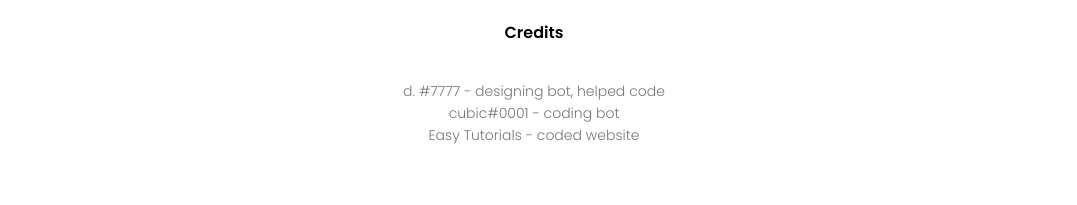
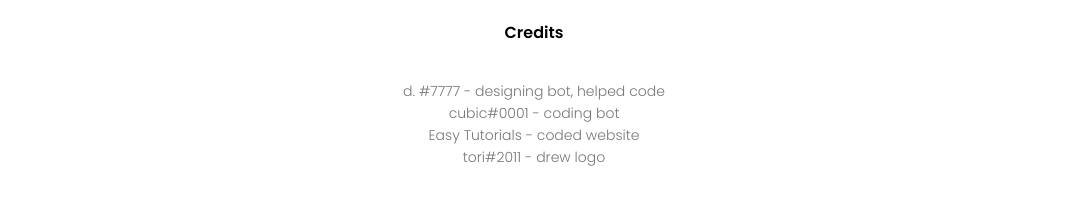
Before and after one commit to Heisenbot/Heisenbot.github.io, a plain HTML site: page contact.html in a window 1280 px wide. Shown: the part 973-1178 px from the top of the page, without its empty margins (106-1183 px from the left). Drawn offline with Linux system fonts and the light colour scheme.

Commit message:
Update contact.html

```diff
--- a/contact.html
+++ b/contact.html
@@ -69,7 +69,7 @@
 
 <section class="footer">
         <h4>Credits</h4>
-        <p>d. #7777 - designing bot, helped code<br>cubic#0001 - coding bot<br>Easy Tutorials - coded website</p>
+        <p>d. #7777 - designing bot, helped code<br>cubic#0001 - coding bot<br>Easy Tutorials - coded website<br>tori#2011 - drew logo</p>
 
 </section>
 
```
